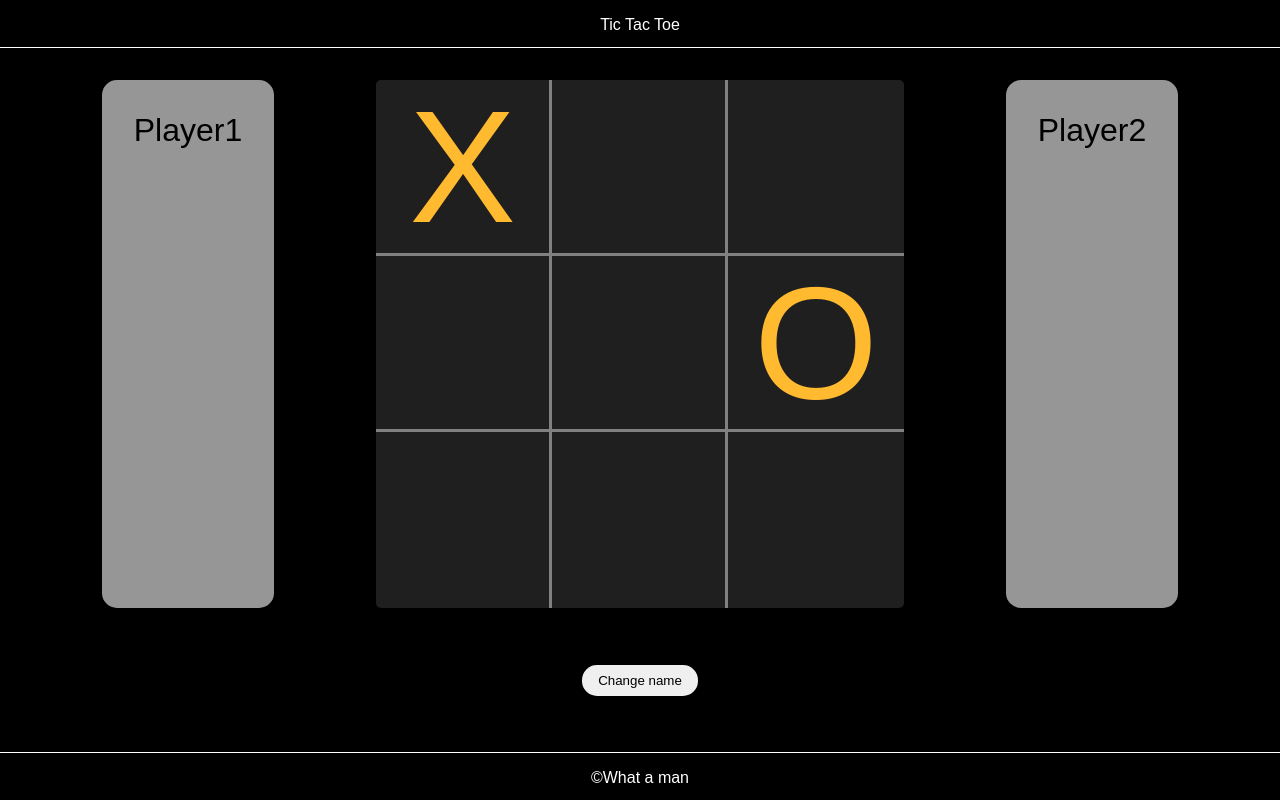
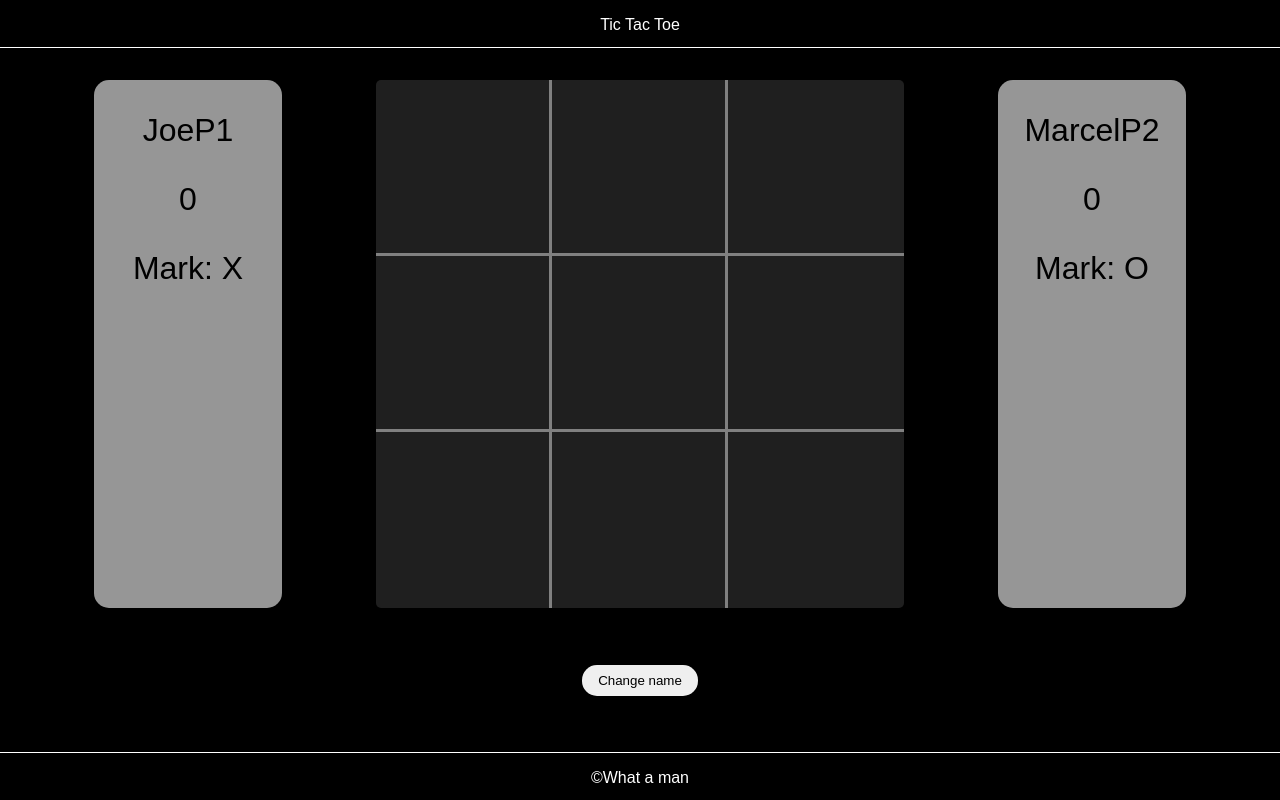
Before and after one commit to Matt-Daniaux/tic-tac-toe, a website: page index.html in a window 1280 px wide. Drawn offline with Linux system fonts and the light colour scheme.

Commit message:
Add playerTurn

```diff
--- a/app.js
+++ b/app.js
@@ -1,7 +1,16 @@
-const player = (name, playerDisplayPosition) => {
-	let score = 0
+/* eslint-disable no-use-before-define */
+/* eslint-disable no-unused-vars */
+
+const gameBoard = (() => {
+	const _gameBoard = [null, '', '', '', '', '', '', '', '', '']
+	const square = document.querySelectorAll('.square')
+	const squareArray = [null, ...square]
+
+	const player = (name, playerDisplayPosition, mark) => {
+		const score = 0
 		let namePlayer = name
 
+		const getMark = () => mark
 		const getName = () => namePlayer
 		const getScore = () => score
 		const playerNameDisplayPosition = () => {
@@ -13,42 +22,40 @@ const player = (name, playerDisplayPosition) => {
 			} else if (playerDisplayPosition === 2) {
 				p2Display.textContent = namePlayer
 			} else {
+				/* empty */
 			}
 		}
+		playerNameDisplayPosition()
+
 		const changePlayerName = () => {
 			const formChangePlayer = document.querySelector('.form-Change-Player')
 			namePlayer = formChangePlayer.elements[0].value
-		console.log(namePlayer)
 			playerNameDisplayPosition()
 		}
 
-	playerNameDisplayPosition()
-
-	return { getName, getScore, changePlayerName }
+		return {
+			getMark,
+			getName,
+			getScore,
+			playerNameDisplayPosition,
+			changePlayerName,
+		}
 	}
 
-const gameBoard = (() => {
-	const gameBoard = [null, 'X', '', '', '', '', 'O', '', '', '']
-	const square = document.querySelectorAll('.square')
-	const squareArray = [null, ...square]
+	const player1 = player('JoeP1', 1, 'X')
+	const player2 = player('MarcelP2', 2, 'O')
 
-	const displayGameboard = (square) => {
-		for (square in gameBoard) {
-			if (square === '0') {
-				continue
-			} else {
-				squareArray[square].textContent = gameBoard[square]
+	const displayGameboard = () => {
+		// eslint-disable-next-line no-restricted-syntax
+		for (const iSquare in _gameBoard) {
+			if (iSquare > '0') {
+				squareArray[iSquare].textContent = _gameBoard[iSquare]
 			}
 		}
 	}
+	displayGameboard()
 
-	const gameFlow = () => {}
-
-	// Create Player 1 and 2
-	const player1 = player('Player1', 1)
-	const player2 = player('Player2', 2)
-
-	// Display player name
+	const displayChangeName = (() => {
 		const playerNameBtn = document.querySelector('.change-name')
 		const blurDiv = document.querySelector('.blur-background')
 		const formChangePlayer = document.querySelector('.form-Change-Player')
@@ -60,7 +67,7 @@ const gameBoard = (() => {
 		})
 
 		sendPlayerNameChange.addEventListener('click', () => {
-		let selectedRadioBtn = document.querySelector(
+			const selectedRadioBtn = document.querySelector(
 				'input[type="radio"][name="player"]:checked'
 			)
 			if (selectedRadioBtn.value === '1') {
@@ -72,8 +79,62 @@ const gameBoard = (() => {
 			blurDiv.classList.remove('display-contents')
 			formChangePlayer.classList.remove('display-contents')
 		})
+	})()
 
+	const displayScore = (() => {
+		const scoreP1 = document.querySelector('.scoreP1')
+		const scoreP2 = document.querySelector('.scoreP2')
+
+		scoreP1.textContent = player1.getScore()
+		scoreP2.textContent = player2.getScore()
+	})()
+
+	const displayMark = (() => {
+		const markP1 = document.querySelector('.markP1')
+		const markP2 = document.querySelector('.markP2')
+
+		markP1.textContent = `Mark: ${player1.getMark()}`
+		markP2.textContent = `Mark: ${player2.getMark()}`
+	})()
+
+	const markCount = () => {
+		const marker = _gameBoard.reduce(
+			(obj, item) => {
+				if (!obj[item]) {
+					obj[item] = 0
+				}
+				obj[item]++
+				return obj
+			},
+			{ X: 0, O: 0 }
+		)
+		return { marker }
+	}
+
+	const playerTurn = () => {
+		squareArray.forEach((e, i) => {
+			if (i > 0 && _gameBoard[i] === '') {
+				squareArray[i].addEventListener('click', () => {
+					if (
+						markCount().marker.X <= markCount().marker.O &&
+						_gameBoard[i] === ''
+					) {
+						_gameBoard[i] = player1.getMark()
+					} else if (
+						markCount().marker.X > markCount().marker.O &&
+						_gameBoard[i] === ''
+					) {
+						_gameBoard[i] = player2.getMark()
+					}
 					displayGameboard()
+				})
+			}
+		})
+	}
 
-	return { player1, player2 }
+	const gameFlow = (() => {
+		playerTurn()
 	})()
+
+	return {}
+})()
--- a/index.html
+++ b/index.html
@@ -17,6 +17,8 @@
 			<main>
 				<div class="player1">
 					<div class="player1DisplayName"></div>
+					<div class="scoreP1"></div>
+					<div class="markP1"></div>
 				</div>
 				<div class="board">
 					<div class="square s1"></div>
@@ -31,6 +33,8 @@
 				</div>
 				<div class="player2">
 					<div class="player2DisplayName"></div>
+					<div class="scoreP2"></div>
+					<div class="markP2"></div>
 				</div>
 				<button type="button" class="change-name">Change name</button>
 			</main>
--- a/style.css
+++ b/style.css
@@ -76,12 +76,17 @@ main {
 .player1,
 .player2 {
 	min-height: 100%;
-	min-height: 100%;
+	width: 50%;
 	margin: 0rem 2rem;
 	padding: 2rem;
 	border-radius: 15px;
 
 	font-size: 2rem;
+
+	display: flex;
+	flex-direction: column;
+	align-items: center;
+	gap: 2rem;
 }
 
 .change-name {
```
Also changed, not shown: .eslintrc.json. Lines whose indentation alone changed are shown as unchanged.
